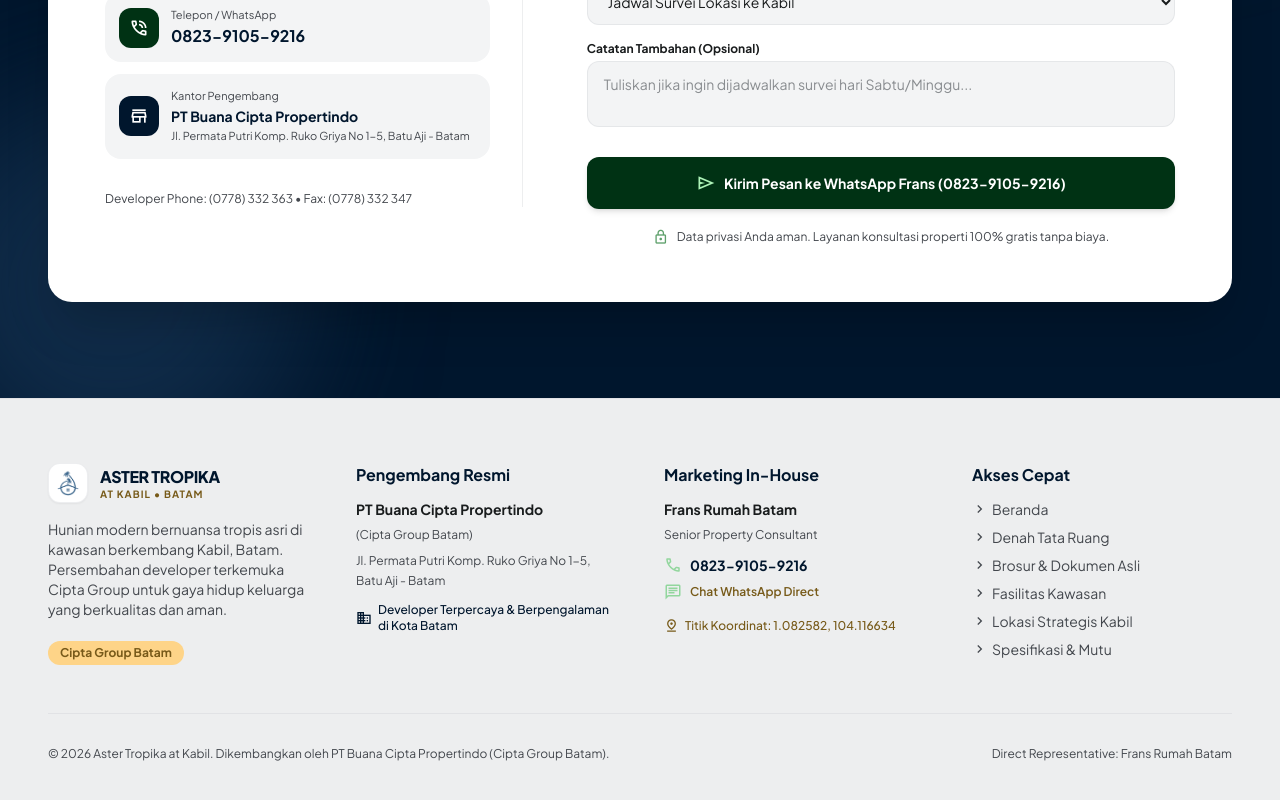
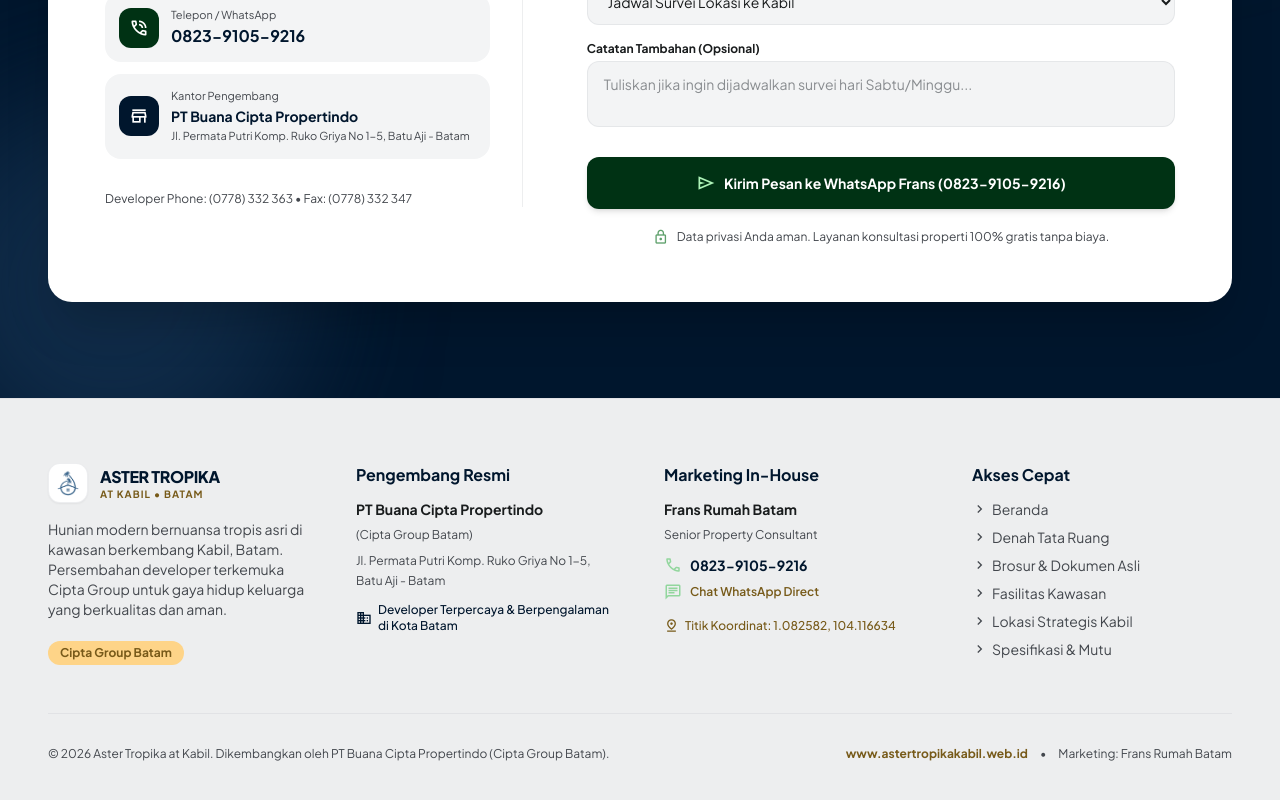
Before and after one commit to franssaut/astertropika, a React (Vite) app: page / in a window 1280 px wide. Shown: the part 10426-11226 px from the top of the page. Built offline with nearby package versions, Linux system fonts and the light colour scheme.

Commit message:
Update all project links, footer, and README to https://www.astertropikakabil.web.id/

```diff
--- a/src/components/Footer.jsx
+++ b/src/components/Footer.jsx
@@ -154,8 +154,15 @@
           <p className="text-center sm:text-left">
             © 2026 Aster Tropika at Kabil. Dikembangkan oleh PT Buana Cipta Propertindo (Cipta Group Batam).
           </p>
-          <div className="flex items-center gap-4">
-            <span>Direct Representative: Frans Rumah Batam</span>
+          <div className="flex items-center gap-3">
+            <a
+              href="https://www.astertropikakabil.web.id/"
+              className="font-bold text-secondary hover:text-primary transition-colors"
+            >
+              www.astertropikakabil.web.id
+            </a>
+            <span>•</span>
+            <span>Marketing: Frans Rumah Batam</span>
           </div>
         </div>
       </div>
--- a/src/data/projectData.js
+++ b/src/data/projectData.js
@@ -1,6 +1,7 @@
 export const projectData = {
   title: "Aster Tropika at Kabil",
   tagline: "Rumah Ideal Untuk Keluarga Modern Tropis",
+  website: "https://www.astertropikakabil.web.id",
   logo: "/images/logo.png",
   logoMark: "/images/logo-mark.png",
   logoMarkWhite: "/images/logo-mark-white.png",
```
Also changed, not shown: 1 other file (tests, documents, lock files or other folders).
